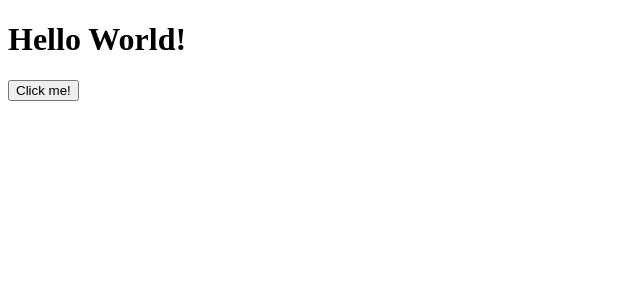
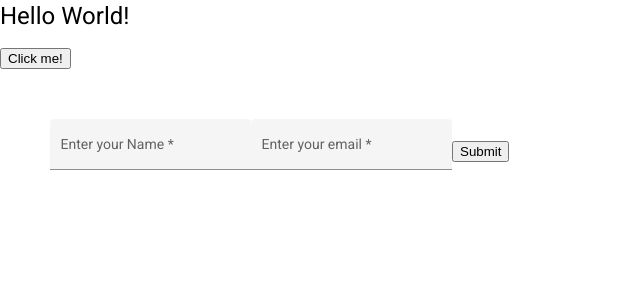
Before and after one commit to Wevertondiogo/Hello-sample, an Angular app: page / in a window 1280 px wide. Shown: the top 300 px of the page, without its empty margins (0-640 px from the left). Built offline with nearby package versions, Linux system fonts and the light colour scheme.

Commit message:
feat: add lazyForm component and loading by external module

```diff
--- a/angular.json
+++ b/angular.json
@@ -51,6 +51,7 @@
               "src/assets"
             ],
             "styles": [
+              "./node_modules/@angular/material/prebuilt-themes/indigo-pink.css",
               "src/styles.css"
             ],
             "scripts": []
@@ -118,6 +119,7 @@
               "src/assets"
             ],
             "styles": [
+              "./node_modules/@angular/material/prebuilt-themes/indigo-pink.css",
               "src/styles.css"
             ],
             "scripts": []
--- a/package.json
+++ b/package.json
@@ -11,10 +11,12 @@
   "private": true,
   "dependencies": {
     "@angular/animations": "~13.2.0",
+    "@angular/cdk": "^13.3.9",
     "@angular/common": "~13.2.0",
     "@angular/compiler": "~13.2.0",
     "@angular/core": "~13.2.0",
     "@angular/forms": "~13.2.0",
+    "@angular/material": "^13.3.9",
     "@angular/platform-browser": "~13.2.0",
     "@angular/platform-browser-dynamic": "~13.2.0",
     "@angular/router": "~13.2.0",
--- a/src/app/app.module.ts
+++ b/src/app/app.module.ts
@@ -3,6 +3,7 @@ import { NgModule } from '@angular/core';
 import { BrowserModule } from '@angular/platform-browser';
 
 import { AppComponent } from './app.component';
+import { BrowserAnimationsModule } from '@angular/platform-browser/animations';
 
 @NgModule({
   declarations: [
@@ -10,7 +11,8 @@ import { AppComponent } from './app.component';
   ],
   imports: [
     BrowserModule,
-    HelloSampleModule
+    HelloSampleModule,
+    BrowserAnimationsModule
   ],
   providers: [],
   bootstrap: [AppComponent]
--- /dev/null
+++ b/src/app/backend.service.ts
@@ -0,0 +1,14 @@
+import { Injectable } from '@angular/core';
+
+@Injectable({
+  providedIn: 'root'
+})
+export class BackendService {
+
+  constructor() { }
+
+  submitForm() {
+    console.log("Form Submitted")
+}
+
+}
--- a/src/app/hello-sample/hello-sample.component.html
+++ b/src/app/hello-sample/hello-sample.component.html
@@ -1,2 +1,3 @@
 <h1>Hello {{message}}</h1>
 <ng-template #buttonComponent></ng-template>
+<ng-template #lazyFormComponent></ng-template>
--- a/src/app/hello-sample/hello-sample.component.ts
+++ b/src/app/hello-sample/hello-sample.component.ts
@@ -1,28 +1,51 @@
-import { Component, ComponentFactoryResolver, Input, OnInit, ViewChild, ViewContainerRef } from '@angular/core';
+import { Component, createNgModuleRef, Injector, Input, OnDestroy, OnInit, ViewChild, ViewContainerRef } from '@angular/core';
+import { Subscription } from 'rxjs';
 
 @Component({
   selector: 'app-hello-sample',
   templateUrl: './hello-sample.component.html',
   styleUrls: ['./hello-sample.component.css']
 })
-export class HelloSampleComponent implements OnInit {
+export class HelloSampleComponent implements OnInit, OnDestroy {
 
   @ViewChild("buttonComponent", { read: ViewContainerRef })
   public buttonComponent!: ViewContainerRef;
 
+  @ViewChild("lazyFormComponent", { read: ViewContainerRef })
+  public lazyFormComponent!: ViewContainerRef;
+
   @Input()
   public message!: string;
 
-  constructor() { }
+  formSubmittedSubscription = new Subscription();
+
+
+  constructor(private injector: Injector) { }
 
   public ngOnInit(): void {
-    this.loadExternalComponent();
+    this.loadButton();
+    this.loadForm();
   }
 
-  private async loadExternalComponent(): Promise<void> {
+ public ngOnDestroy(): void {
+    this.formSubmittedSubscription.unsubscribe();
+}
+
+  private async loadButton(): Promise<void> {
     const { ButtonComponent } = await import('./../button/button.component');
     this.buttonComponent.clear();
     this.buttonComponent.createComponent(ButtonComponent);
   }
 
+  private async loadForm() {
+    const { LazyFormModule } = await import("./../lazy-form/lazy-form.module");
+    const moduleRef = createNgModuleRef(LazyFormModule, this.injector)
+    const lazyFormComponent = moduleRef.instance.getComponent();
+    this.lazyFormComponent.clear();
+    const { instance } = this.lazyFormComponent.createComponent(lazyFormComponent, {ngModuleRef: moduleRef});
+    instance.buttonTitle = "Contact Us";
+    this.formSubmittedSubscription = instance.formSubmitted.subscribe(() =>
+      console.log("The Form Submit Event is captured!")
+    );  }
+
 }
--- /dev/null
+++ b/src/app/lazy-form/lazy-form.component.html
@@ -0,0 +1,24 @@
+<form
+[formGroup]="simpleForm"
+style="margin:50px;"
+(submit)="submitForm()"
+>
+<mat-form-field appearance="fill">
+  <mat-label>Enter your Name</mat-label>
+  <input matInput placeholder="John" formControlName="name" required />
+  <mat-error *ngIf="name?.invalid">{{ getNameErrorMessage() }}</mat-error>
+</mat-form-field>
+<mat-form-field appearance="fill">
+  <mat-label>Enter your email</mat-label>
+  <input
+    matInput
+    placeholder="john@example.com"
+    formControlName="email"
+    required
+  />
+  <mat-error *ngIf="email?.invalid">{{
+    getEmailErrorMessage()
+  }}</mat-error>
+</mat-form-field>
+<button type="submit" mat-raised-button color="accent">Submit</button>
+</form>
--- /dev/null
+++ b/src/app/lazy-form/lazy-form.component.ts
@@ -0,0 +1,55 @@
+import { BackendService } from './../backend.service';
+import { Component, EventEmitter, Input, OnInit, Output } from '@angular/core';
+import { FormGroup, FormControl, Validators } from '@angular/forms';
+
+@Component({
+  selector: 'app-lazy-form',
+  templateUrl: './lazy-form.component.html',
+  styleUrls: ['./lazy-form.component.css']
+})
+export class LazyFormComponent implements OnInit {
+  @Input()
+  buttonTitle: string = "Submit";
+
+  @Output() formSubmitted = new EventEmitter();
+
+  simpleForm = new FormGroup({
+    email: new FormControl("", [Validators.required, Validators.email]),
+    name: new FormControl("", [Validators.required]),
+  });
+
+  get name() {
+    return this.simpleForm.get("name");
+  }
+
+  get email() {
+    return this.simpleForm.get("email");
+  }
+
+  constructor(private backendService: BackendService) {}
+
+  ngOnInit(): void {}
+
+  getNameErrorMessage() {
+    if (this.name?.hasError("required")) {
+      return "You must enter a value";
+    }
+
+    return this.email?.hasError("email") ? "Not a valid email" : "";
+  }
+
+  getEmailErrorMessage() {
+    if (this.email?.hasError("required")) {
+      return "You must enter a value";
+    }
+
+    return this.email?.hasError("email") ? "Not a valid email" : "";
+  }
+
+  submitForm() {
+    if (this.email?.invalid || this.name?.invalid) return;
+    this.backendService.submitForm();
+    this.formSubmitted.emit();
+    alert("Form submitted successfully");
+  }
+}
--- /dev/null
+++ b/src/app/lazy-form/lazy-form.module.ts
@@ -0,0 +1,24 @@
+import { LazyFormComponent } from './lazy-form.component';
+import { NgModule, ComponentFactoryResolver } from '@angular/core';
+import { CommonModule } from '@angular/common';
+import { ReactiveFormsModule } from '@angular/forms';
+import { MatInputModule } from "@angular/material/input";
+import { MatFormFieldModule } from "@angular/material/form-field";
+
+@NgModule({
+  declarations: [LazyFormComponent],
+  imports: [
+    CommonModule,
+    ReactiveFormsModule,
+    MatFormFieldModule,
+    MatInputModule,
+  ]
+})
+export class LazyFormModule {
+
+  constructor() {}
+
+  getComponent() {
+    return LazyFormComponent
+  }
+ }
--- a/src/index.html
+++ b/src/index.html
@@ -6,8 +6,11 @@
   <base href="/">
   <meta name="viewport" content="width=device-width, initial-scale=1">
   <link rel="icon" type="image/x-icon" href="favicon.ico">
+  <link rel="preconnect" href="https://fonts.gstatic.com">
+  <link href="https://fonts.googleapis.com/css2?family=Roboto:wght@300;400;500&display=swap" rel="stylesheet">
+  <link href="https://fonts.googleapis.com/icon?family=Material+Icons" rel="stylesheet">
 </head>
-<body>
+<body class="mat-typography">
   <app-root></app-root>
 </body>
 </html>
--- a/src/styles.css
+++ b/src/styles.css
@@ -1 +1,4 @@
 /* You can add global styles to this file, and also import other style files */
+
+html, body { height: 100%; }
+body { margin: 0; font-family: Roboto, "Helvetica Neue", sans-serif; }
```
Also changed, not shown: src/app/lazy-form/lazy-form.component.css (added), 1 other file (tests, documents, lock files or other folders).
